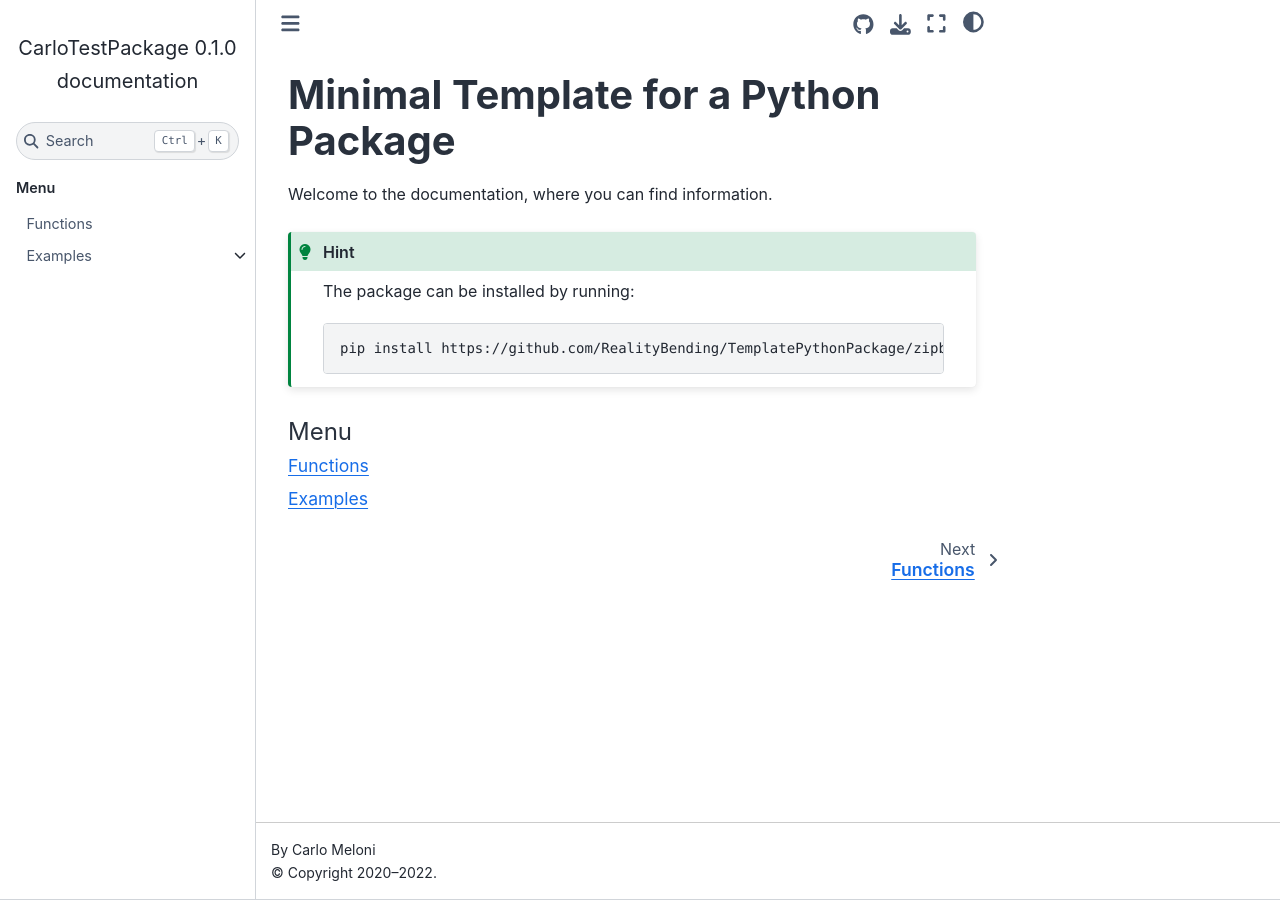
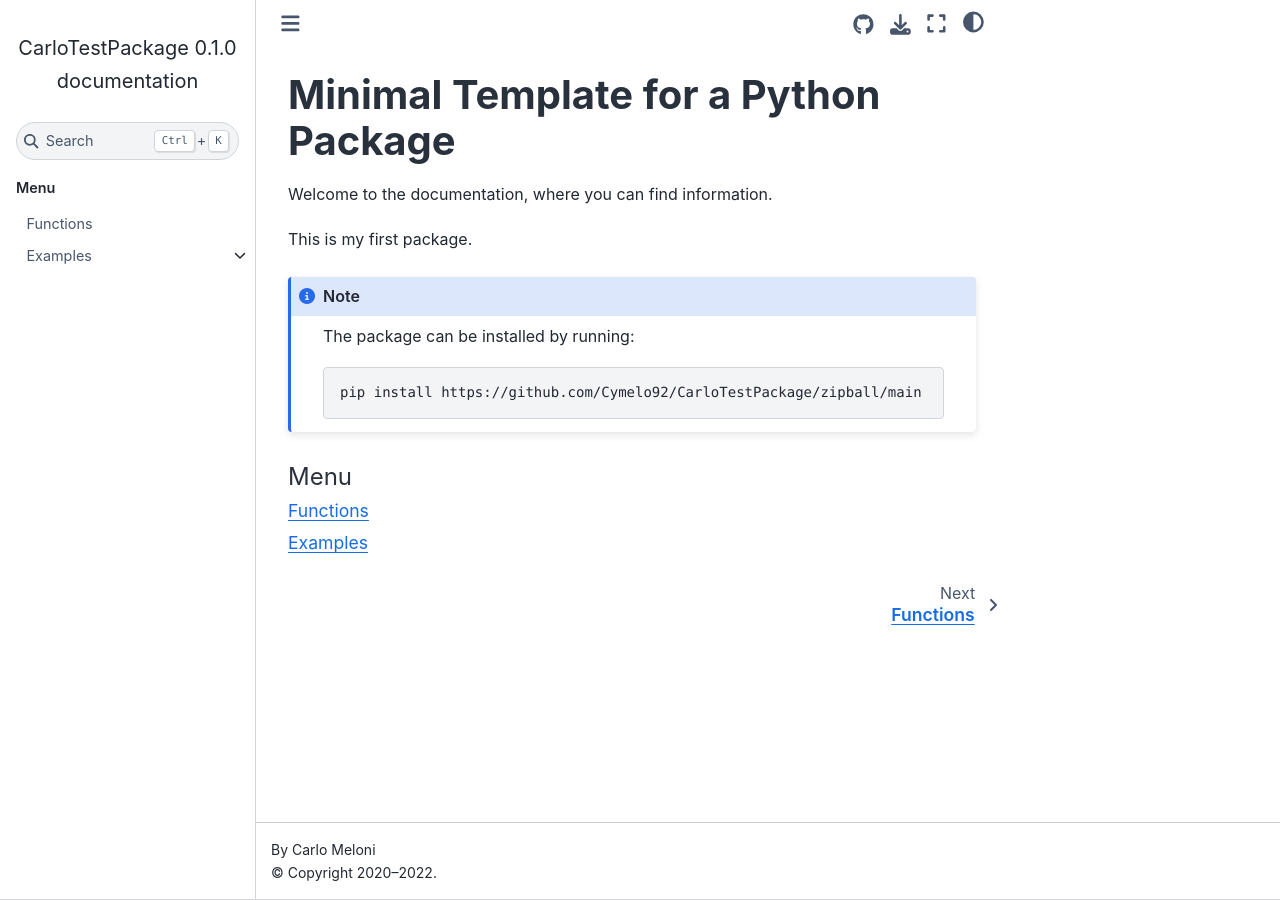
Before and after one commit to Cymelo92/CarloTestPackage, a Sphinx documentation site: the page built from docs/index.rst, in a window 1280 px wide. Built offline with Sphinx 7.4.7 and the Sphinx Book theme 1.1.4, drawn with Linux system fonts in a browser that asks for light colours.

Commit message:
index changed

```diff
--- a/docs/index.rst
+++ b/docs/index.rst
@@ -6,12 +6,14 @@
 
 Welcome to the documentation, where you can find information.
 
-.. hint::
+This is my first package.
+
+.. note::
     The package can be installed by running:
 
     .. code-block:: console
 
-        pip install https://github.com/RealityBending/TemplatePythonPackage/zipball/main
+        pip install https://github.com/Cymelo92/CarloTestPackage/zipball/main
 
 
 
```
